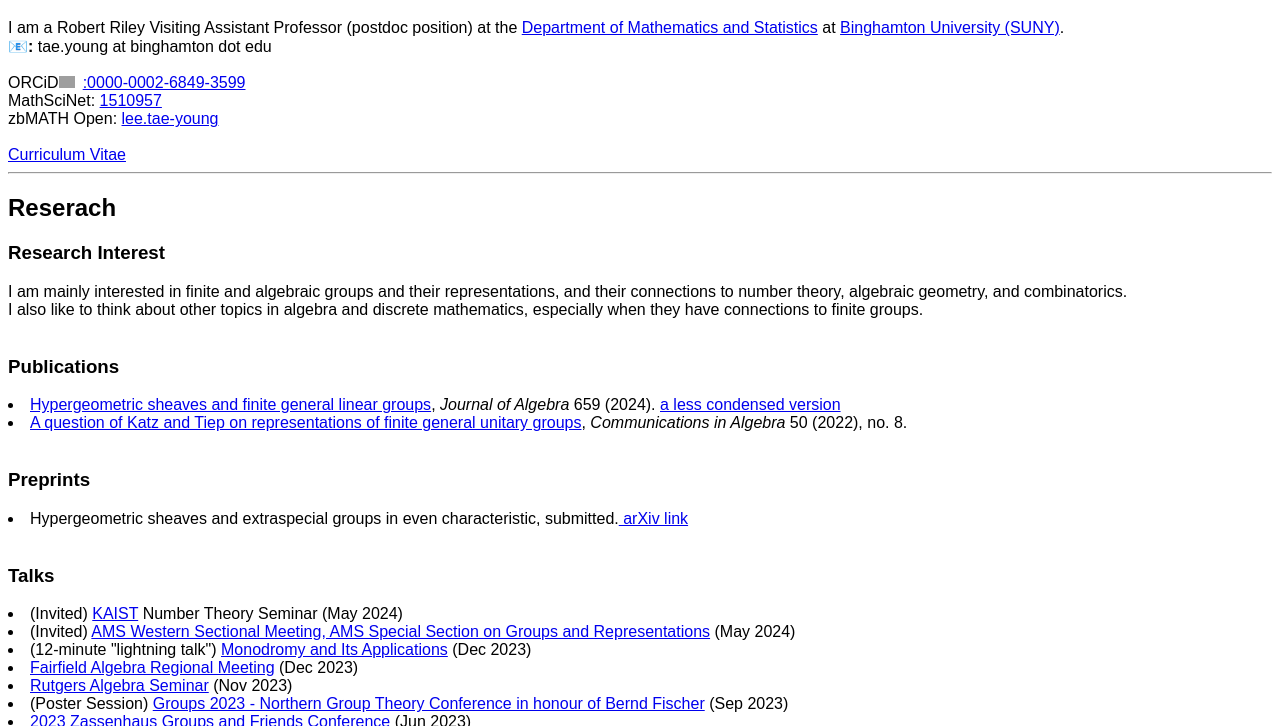
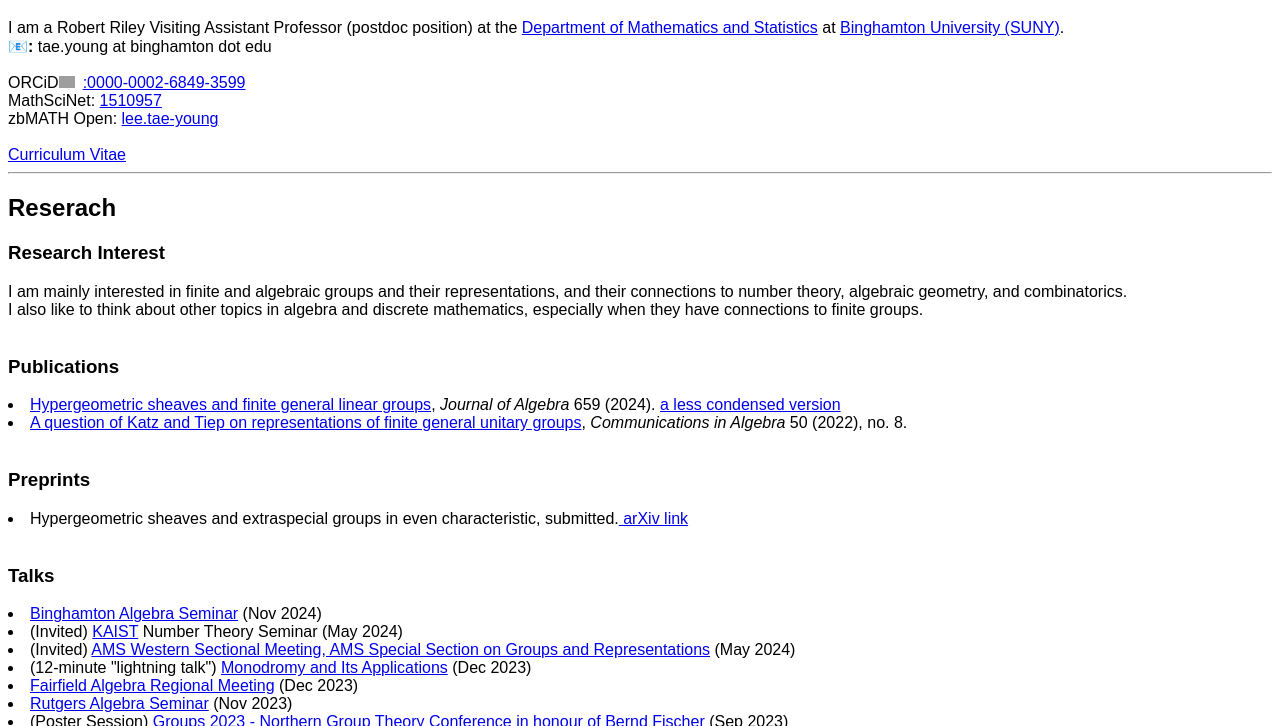
Before and after one commit to tyleemath/tyleemath.github.io, a plain HTML site: page index.html in a window 1280 px wide. Shown: the part 74-800 px from the top of the page. Drawn offline with Linux system fonts and the light colour scheme; grey boxes are pictures that could not be loaded.

Commit message:
talk update

```diff
--- a/index.html
+++ b/index.html
@@ -36,6 +36,7 @@ I am mainly interested in finite and algebraic groups and their representations,
 <li>Hypergeometric sheaves and extraspecial groups in even characteristic, submitted.<a href="https://arxiv.org/abs/2407.12586"> arXiv link</a>
 <br><br>
 <h3>Talks</h3>
+<li><a href="https://www2.math.binghamton.edu/p/seminars/alge">Binghamton Algebra Seminar</a> (Nov 2024)</li>
 <li>(Invited) <a href="https://mathsci.kaist.ac.kr/home/en/schedules/seminar/">KAIST</a> Number Theory Seminar (May 2024) </li>
 <li>(Invited) <a href="http://www.ams.org/meetings/sectional/2299_program_ss6.html#title">AMS Western Sectional Meeting, AMS Special Section on Groups and Representations</a> (May 2024) </li>
 <li>(12-minute "lightning talk") <a href="https://sites.google.com/princeton.edu/katz80">Monodromy and Its Applications</a>  (Dec 2023)</li>
```
Also changed, not shown: 1 other file.
